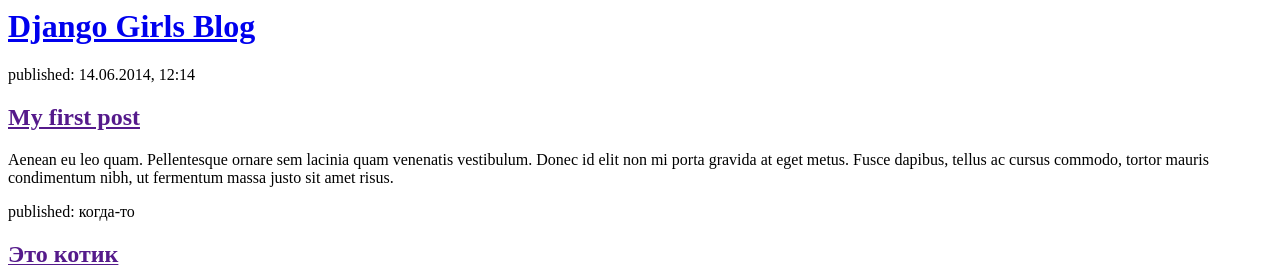
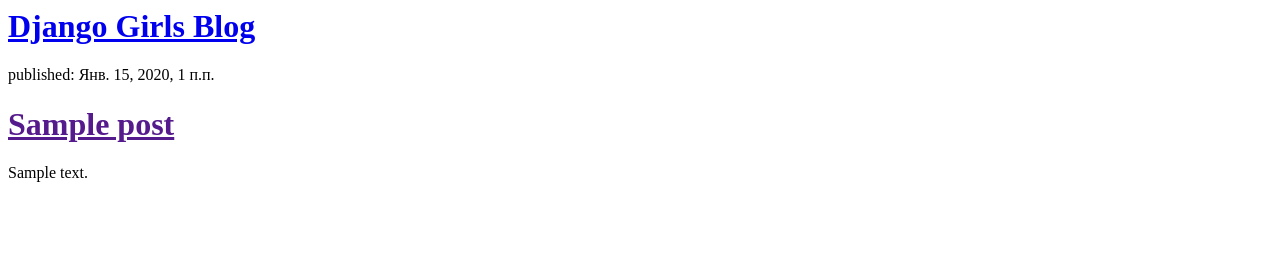
Before and after one commit to pasereto/my-first-blog, a Django app: template blog/templates/blog/post_list.html in a window 1280 px wide. Shown: the top 265 px of the page. Run offline with Django 3.2, Linux system fonts and the light colour scheme; the template is opened without the code that fills it: values that come from a table or form of the project are taken from there, others are empty; tables that the repository leaves empty hold one stand-in row (values such as "Sample post").

Commit message:
Modified templates to display posts from database

```diff
--- a/blog/templates/blog/post_list.html
+++ b/blog/templates/blog/post_list.html
@@ -7,20 +7,13 @@
             <h1><a href="/">Django Girls Blog</a></h1>
         </div>
 
-        <div>
-            <p>published: 14.06.2014, 12:14</p>
-            <h2><a href="">My first post</a></h2>
-            <p>Aenean eu leo quam. Pellentesque ornare sem lacinia quam venenatis vestibulum. Donec id elit non mi porta gravida at eget metus. Fusce dapibus, tellus ac cursus commodo, tortor mauris condimentum nibh, ut fermentum massa justo sit amet risus.</p>
-        </div>
-        <div>
-        <p>published: когда-то</p>
-        <h2><a href="">Это котик</a></h2>
-        <p><img src="http://icdn.lenta.ru/images/2015/12/15/11/20151215114126414/pic_a8bf01cef0eaf46338e791bf08db72c1.jpg"></p>
+      {% for post in posts %}
+    <div>
+        <p>published: {{ post.published_date }}</p>
+        <h1><a href="">{{ post.title }}</a></h1>
+        <p>{{ post.text|linebreaksbr }}</p>
+    </div>
+{% endfor %}
 
-        <div>
-            <p>published: 14.06.2014, 12:14</p>
-            <h2><a href="">My second post</a></h2>
-            <p>Aenean eu leo quam. Pellentesque ornare sem lacinia quam venenatis vestibulum. Donec id elit non mi porta gravida at eget metus. Fusce dapibus, tellus ac cursus commodo, tortor mauris condimentum nibh, ut f.</p>
-        </div>
     </body>
     </html>
--- a/blog/views.py
+++ b/blog/views.py
@@ -1,5 +1,8 @@
 from django.shortcuts import render
+from django.utils import timezone
+from .models import Post
 
 # Create your views here.
 def post_list(request):
-    return render(request, 'blog/post_list.html', {})
+    posts = Post.objects.filter(published_date__lte=timezone.now()).order_by('published_date')
+    return render(request, 'blog/post_list.html', {'posts':posts})
```
